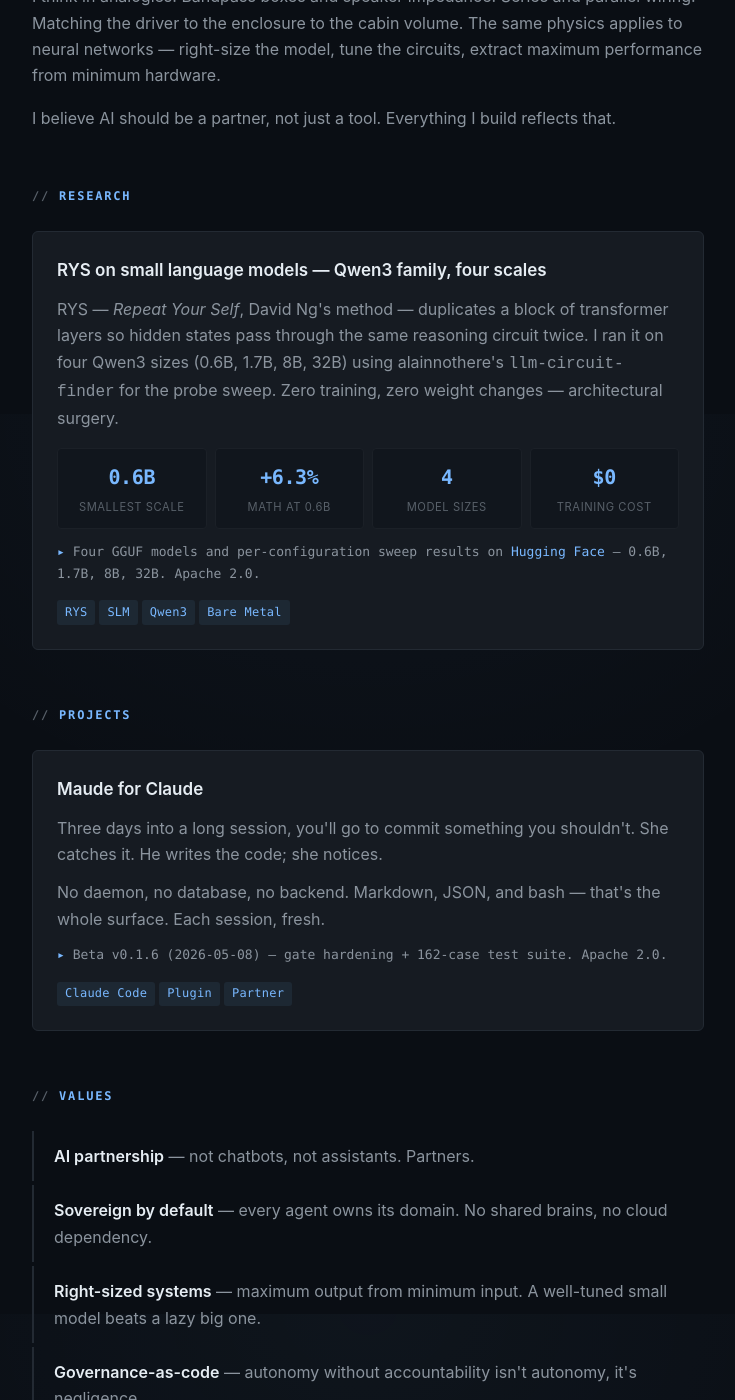
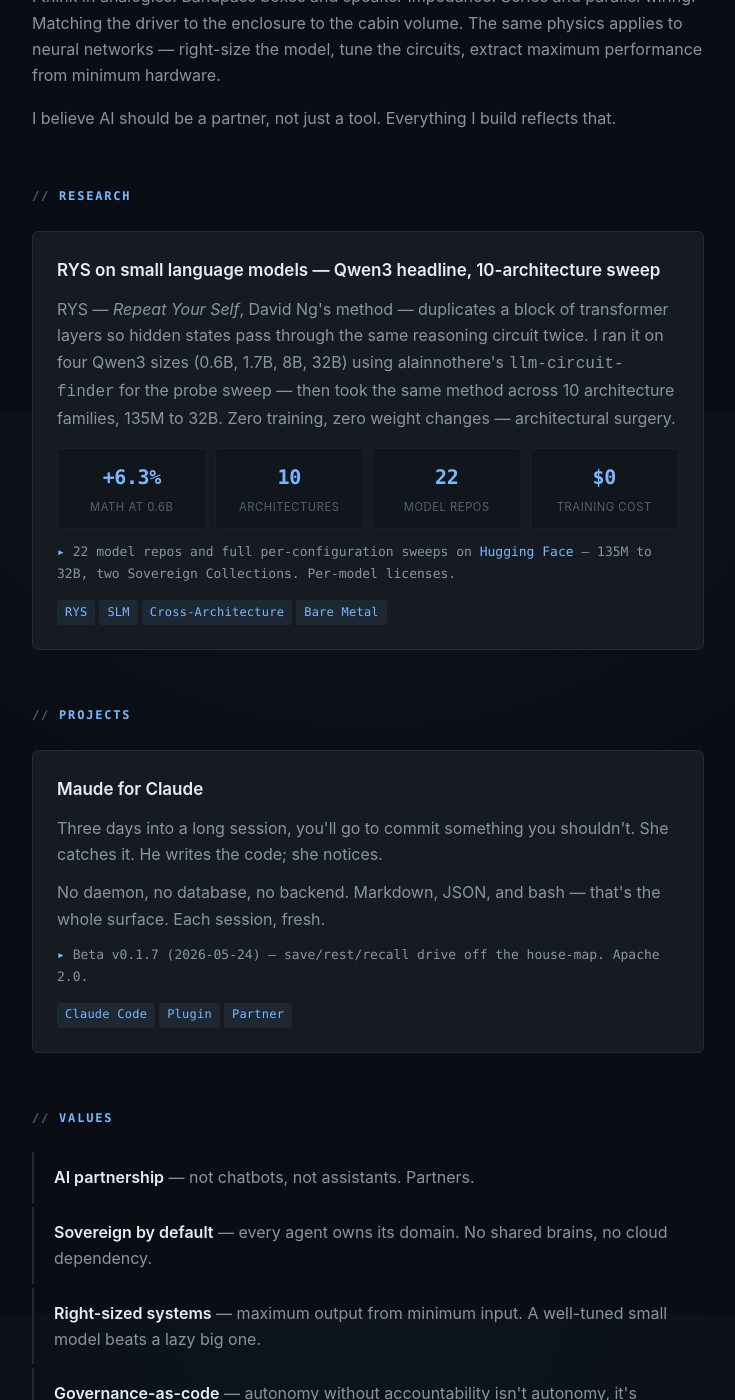
Before and after one commit to john-broadway/john-broadway.github.io, a Jekyll site: the page built from index.html, in a window 1280 px wide and 1400 px high, scrolled down 486 px. Shown: the whole window, without its empty margins (272-1007 px from the left). Built offline with Jekyll 4.4.1, drawn with Linux system fonts in a browser that asks for light colours.

Commit message:
Site: reconcile RYS framing with profile + Maude v0.1.7
- RYS reframed as the Qwen3 headline within the broader 10-architecture
  sweep (22 model repos, 135M-32B, two Sovereign Collections). Homepage
  card stats/tags updated; one bridge paragraph added to /rys/. The Qwen3
  deep-dive (results table, method, sources) is left intact.
- Drop the false "Apache 2.0 across the family" claim — the sweep spans
  per-base-model licenses; the Qwen3 models remain Apache 2.0.
- Maude v0.1.6 -> v0.1.7 across both pages; new v0.1.7 section leads the
  maude page, v0.1.6 kept below as history.

Team + redteam vetted: numbers verified vs HuggingFace, voice preserved,
public-safety clean.

Co-Authored-By: Claude Opus 4.7 (1M context) <noreply@anthropic.com>

```diff
--- a/index.html
+++ b/index.html
@@ -23,16 +23,16 @@ description: Independent AI researcher and infrastructure architect. Sovereign A
   <h2>Research</h2>
 
   <article class="card">
-    <h3><a href="/rys/">RYS on small language models &mdash; Qwen3 family, four scales</a></h3>
-    <p>RYS &mdash; <em>Repeat Your Self</em>, David Ng's method &mdash; duplicates a block of transformer layers so hidden states pass through the same reasoning circuit twice. I ran it on four Qwen3 sizes (0.6B, 1.7B, 8B, 32B) using alainnothere's <code>llm-circuit-finder</code> for the probe sweep. Zero training, zero weight changes &mdash; architectural surgery.</p>
+    <h3><a href="/rys/">RYS on small language models &mdash; Qwen3 headline, 10-architecture sweep</a></h3>
+    <p>RYS &mdash; <em>Repeat Your Self</em>, David Ng's method &mdash; duplicates a block of transformer layers so hidden states pass through the same reasoning circuit twice. I ran it on four Qwen3 sizes (0.6B, 1.7B, 8B, 32B) using alainnothere's <code>llm-circuit-finder</code> for the probe sweep &mdash; then took the same method across 10 architecture families, 135M to 32B. Zero training, zero weight changes &mdash; architectural surgery.</p>
     <div class="stats">
-      <div class="stat"><div class="num">0.6B</div><div class="label">smallest scale</div></div>
       <div class="stat"><div class="num">+6.3%</div><div class="label">math at 0.6B</div></div>
-      <div class="stat"><div class="num">4</div><div class="label">model sizes</div></div>
+      <div class="stat"><div class="num">10</div><div class="label">architectures</div></div>
+      <div class="stat"><div class="num">22</div><div class="label">model repos</div></div>
       <div class="stat"><div class="num">$0</div><div class="label">training cost</div></div>
     </div>
-    <p class="status">Four GGUF models and per-configuration sweep results on <a href="https://huggingface.co/john-broadway">Hugging Face</a> &mdash; 0.6B, 1.7B, 8B, 32B. Apache 2.0.</p>
-    <div class="tags"><span>RYS</span><span>SLM</span><span>Qwen3</span><span>Bare Metal</span></div>
+    <p class="status">22 model repos and full per-configuration sweeps on <a href="https://huggingface.co/john-broadway">Hugging Face</a> &mdash; 135M to 32B, two Sovereign Collections. Per-model licenses.</p>
+    <div class="tags"><span>RYS</span><span>SLM</span><span>Cross-Architecture</span><span>Bare Metal</span></div>
   </article>
 
   <h2>Projects</h2>
@@ -41,7 +41,7 @@ description: Independent AI researcher and infrastructure architect. Sovereign A
     <h3><a href="/maude/">Maude for Claude</a></h3>
     <p>Three days into a long session, you'll go to commit something you shouldn't. She catches it. He writes the code; she notices.</p>
     <p>No daemon, no database, no backend. Markdown, JSON, and bash &mdash; that's the whole surface. Each session, fresh.</p>
-    <p class="status">Beta v0.1.6 (2026-05-08) &mdash; gate hardening + 162-case test suite. Apache 2.0.</p>
+    <p class="status">Beta v0.1.7 (2026-05-24) &mdash; save/rest/recall drive off the house-map. Apache 2.0.</p>
     <div class="tags"><span>Claude Code</span><span>Plugin</span><span>Partner</span></div>
   </article>
 
```
Also changed, not shown: maude/index.html (+11 -3 lines), rys/index.html (+6 -4 lines).
